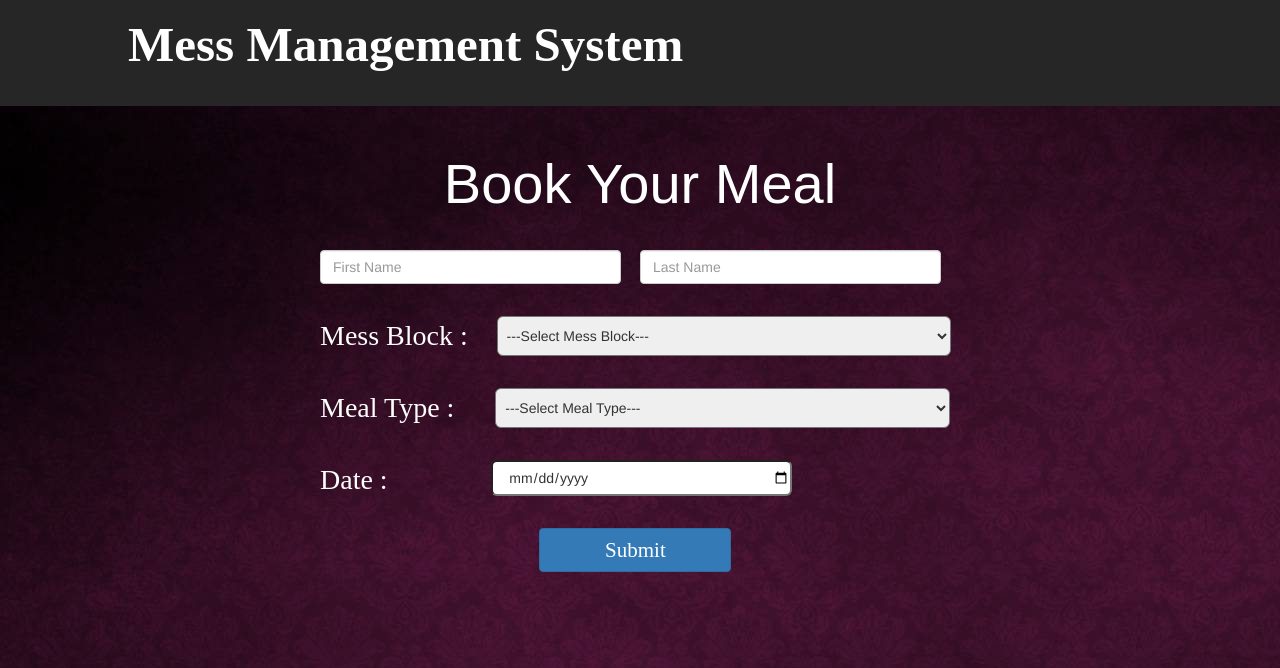
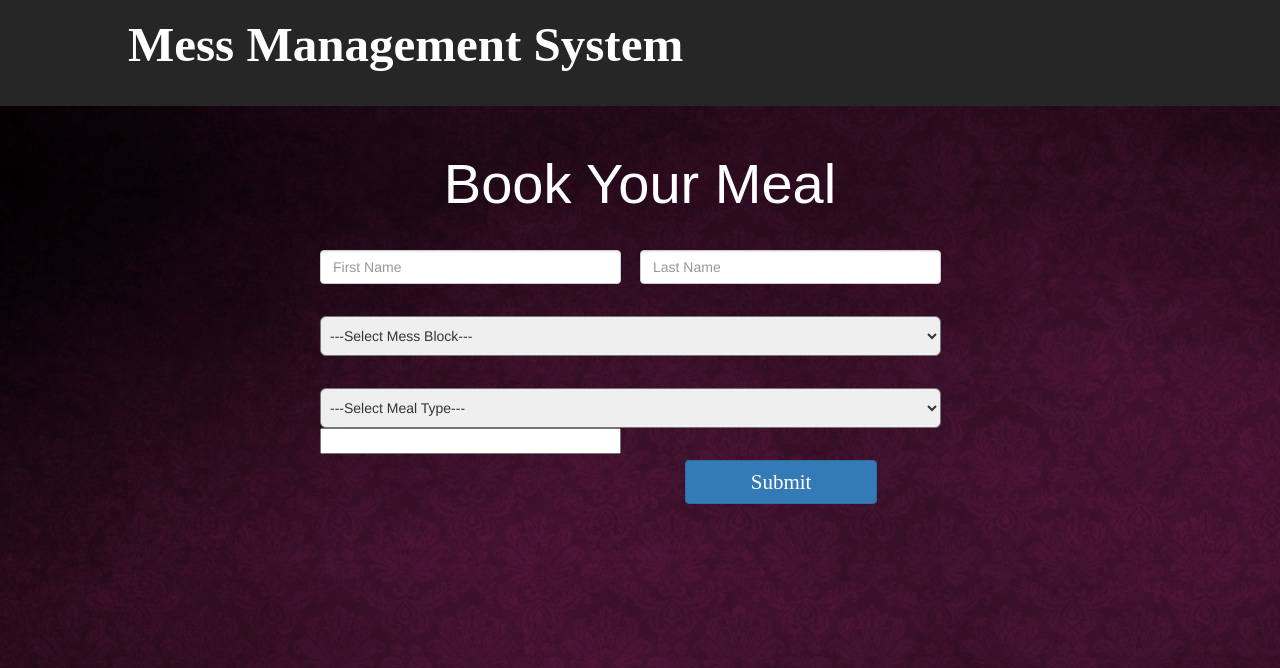
Before and after one commit to saurabhyd/Mess_Management_System, a Django app: page /guestpage/ in a window 1280 px wide. Shown: the top 668 px of the page. Run offline with Django 3.2, Linux system fonts and the light colour scheme; some libraries are stand-ins or nearby versions.

Commit message:
Guest Registration updated

```diff
--- /dev/null
+++ b/server/guestpage/forms.py
@@ -0,0 +1,30 @@
+from django import forms
+from .models import guestreg
+MESS_CHOICES = [
+    (0,'---Select Mess Block---'),
+    (1, 'Mess Block 1'),
+    (2, 'Mess Block 2'),
+    (3, 'Mess Block 3'),
+    (4, 'Mess Block 4'),
+    (5, 'Mess Block 5'),
+]
+
+TYPE = [
+    ('zero','---Select Meal Type---'),
+    ('Breakfast','Breakfast'),
+    ('Lunch','Lunch'),
+    ('Dinner','Dinner'),
+]
+
+
+
+class guestform(forms.ModelForm):
+    fname = forms.CharField(label='',widget=forms.TextInput(attrs={'class':'form-control','placeholder':'First Name'}))
+    lname = forms.CharField(label='',widget=forms.TextInput(attrs={'class':'form-control','placeholder':'Last Name'}))
+    block = forms.CharField(label='',widget=forms.Select(choices=MESS_CHOICES,attrs={'class':'messblock'}))
+    meal = forms.CharField(label='',widget=forms.Select(choices=TYPE,attrs={'class':'mealtype'}))
+    date = forms.DateField()
+
+    class Meta:
+        model=guestreg
+        fields = ('fname','lname','block','meal','date')
--- a/server/guestpage/static/guestpage/styleguest.css
+++ b/server/guestpage/static/guestpage/styleguest.css
@@ -51,9 +51,8 @@ body
 .messblock
 {
     float:left;
-    width:71%;
+    width:97%;
     margin-top:5%;
-    margin-left: 4.5%;
     padding:10px 4px 10px 5px;
     border-radius: 6px;
 }
@@ -68,9 +67,8 @@ body
 .mealtype
 {
     float:left;
-    width:71%;
+    width:97%;
     margin-top:5%;
-    margin-left: 6.4%;
     padding:10px 4px 10px 5px;
     border-radius: 6px;
 }
--- a/server/guestpage/templates/guestpage/guest.html
+++ b/server/guestpage/templates/guestpage/guest.html
@@ -14,7 +14,10 @@
         <div class='topheader'><b>Mess Management System</b></div>
         <div class='book'>Book Your Meal</div>
         <div class='detail'>
-            <form class='mess'>
+            <form class='mess' method="post">
+                {% csrf_token %}
+                {{ form }}
+                <!--
                 <input type='text' class='form-control' placeholder='First Name'>
                 <input type='text' class='form-control' placeholder='Last Name'>
 
@@ -38,6 +41,7 @@
                 </select>
                 <div class='dat'>Date : </div>
                 <input type="date" class="mydate" >
+                -->
 
                 <button type='submit' class='btn btn-primary' id='butn'>Submit</button>
             </form>
--- a/server/guestpage/views.py
+++ b/server/guestpage/views.py
@@ -1,5 +1,17 @@
-from django.shortcuts import render
+from django.shortcuts import render,HttpResponse
+from .forms import guestform
+from .models import guestreg
 
 # Create your views here.
 def guest(request):
-    return render(request, 'guestpage/guest.html')
+
+    if request.method == 'POST':
+        form = guestform(request.POST)
+        if form.is_valid():
+            #if form.block!=0 and form.meal!='zero':
+            form.save()
+            return HttpResponse('<div class="alert alert-success"><strong>Success!</strong> Your Meal has been Booked</div>')
+            #else:
+                #return render(request, 'guestpage/guest.html', {'form': form})
+    form=guestform()
+    return render(request, 'guestpage/guest.html', {'form':form})
```
Also changed, not shown: server/db.sqlite3.
